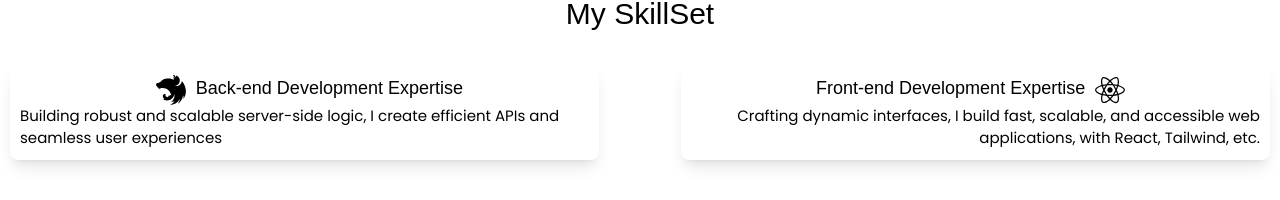
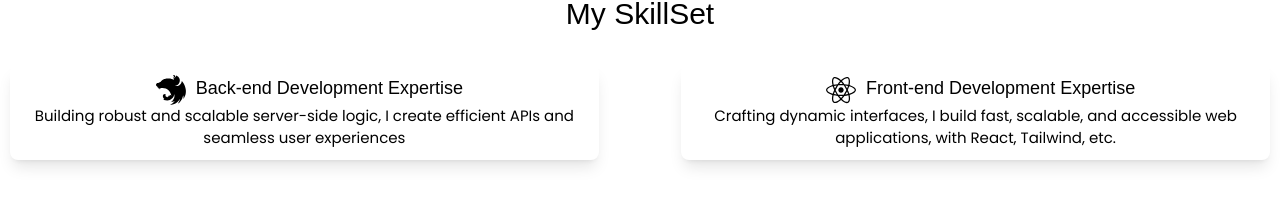
Before and after one commit to tosxin-456/Topinns_, a React (Vite) app: page /#home in a window 1280 px wide. Shown: the part 1903-2103 px from the top of the page. Built offline with nearby package versions, Linux system fonts and the light colour scheme; a web font is replaced by a local one.

Commit message:
wroked on the position

```diff
--- a/src/components/skillset.tsx
+++ b/src/components/skillset.tsx
@@ -36,7 +36,7 @@ function Skillset({isLightMode}:SkillsProps) {
            Back-end Development Expertise
         </Text>
         </Box>
-        <Text fontFamily='"Poppins", "sans-serif"' className='text-[15px] text-start'>
+        <Text fontFamily='"Poppins", "sans-serif"' className='text-[15px] text-start lg:text-center '>
         Building robust and scalable server-side logic, I create efficient APIs and seamless user experiences
         </Text>
         </Box>
@@ -56,12 +56,12 @@ function Skillset({isLightMode}:SkillsProps) {
             display={'flex'}
             height={'fit-content'}
             >
-        <Text  className='text-[18px] text-end'>
+          <FaReact className='w-[50px] h-[30px] mr-auto' />
+        <Text  className='text-[18px] text-start'>
         Front-end Development Expertise
         </Text>
-          <FaReact className='w-[50px] h-[30px] mr-auto' />
             </Box>
-        <Text fontFamily='"Poppins", "sans-serif"' className='text-[15px] text-end'>
+        <Text fontFamily='"Poppins", "sans-serif"' className='text-[15px] text-start lg:text-center'>
         Crafting dynamic interfaces, I build fast, scalable, and accessible web applications, with React, Tailwind, etc.
         </Text>
         </Box>
```
